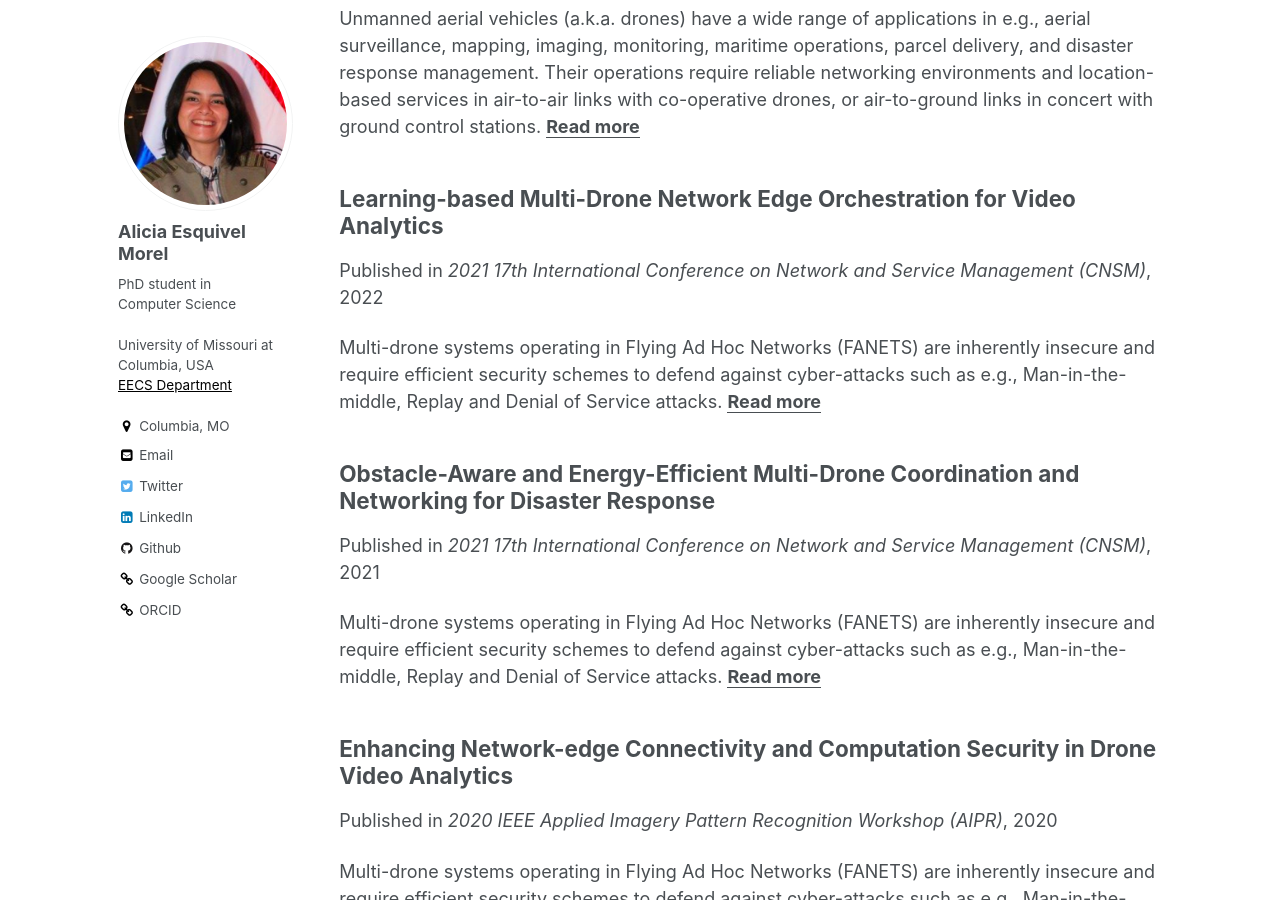
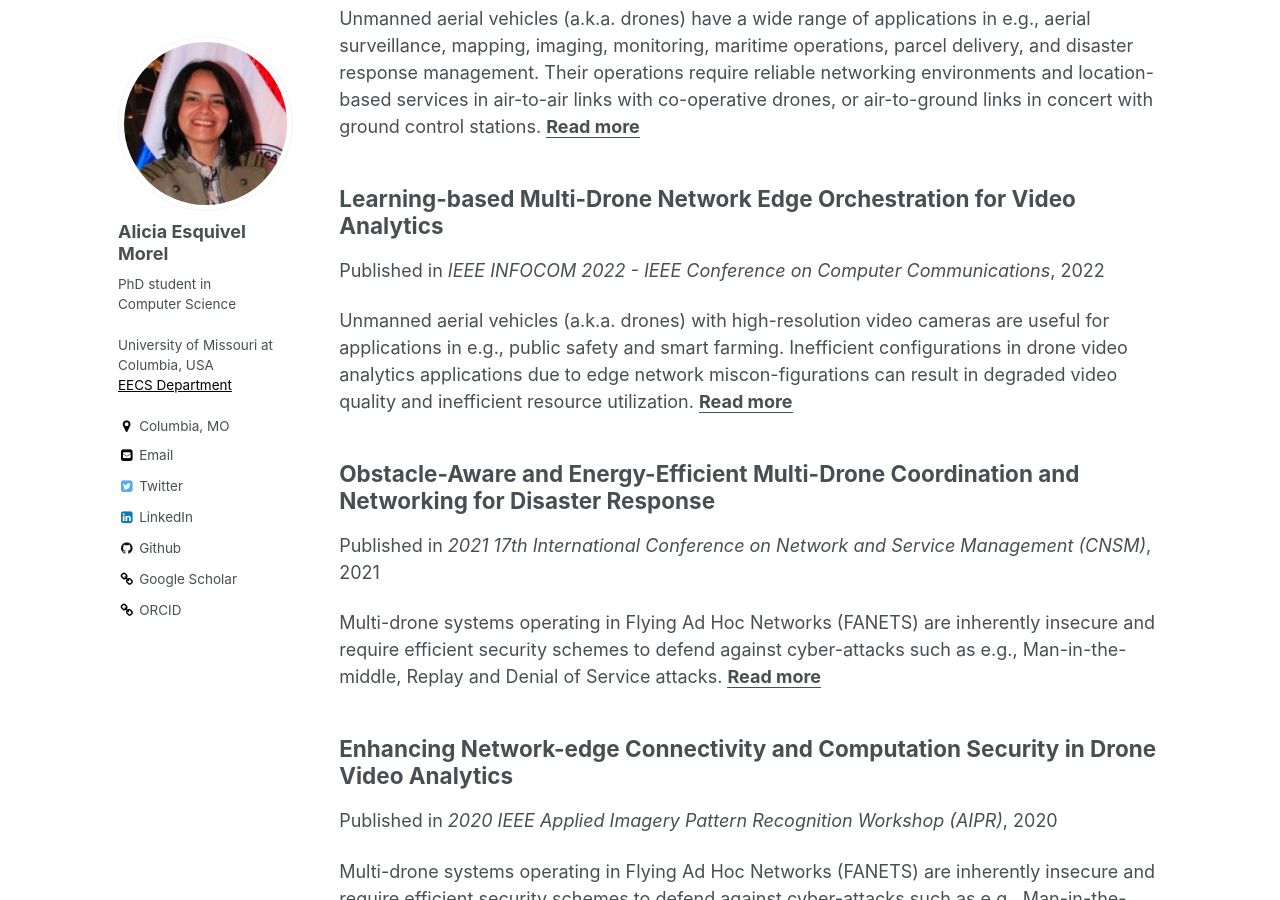
Before and after one commit to alicesquivel/alicesquivel.github.io, a Jekyll site: the page built from _pages/articles.html, in a window 1280 px wide and 900 px high, scrolled down 377 px. Built offline with Jekyll 4.4.1, drawn with Linux system fonts in a browser that asks for light colours.

Commit message:
Update 2022-05-02-Learning-based-Multi-Drone.md

```diff
--- a/_articles/2022-05-02-Learning-based-Multi-Drone.md
+++ b/_articles/2022-05-02-Learning-based-Multi-Drone.md
@@ -2,9 +2,10 @@
 title: "Learning-based Multi-Drone Network Edge Orchestration for Video Analytics"
 category: articles
 permalink: /articles/2022-05-02-Learning-based-Multi-Drone/
-excerpt: "Multi-drone systems operating in Flying Ad Hoc Networks (FANETS) are inherently insecure and require efficient security schemes to defend against
-cyber-attacks such as e.g., Man-in-the-middle, Replay and Denial of Service attacks."
-venue: "2021 17th International Conference on Network and Service Management (CNSM)"
+excerpt: "Unmanned aerial vehicles (a.k.a. drones) with high-resolution video cameras are useful for applications in e.g., public safety and smart farming.
+Inefficient configurations in drone video analytics applications due to edge network miscon-figurations can result in degraded video quality and
+inefficient resource utilization."
+venue: "IEEE INFOCOM 2022 - IEEE Conference on Computer Communications"
 
 date: 2022-05-02
 ---
```
